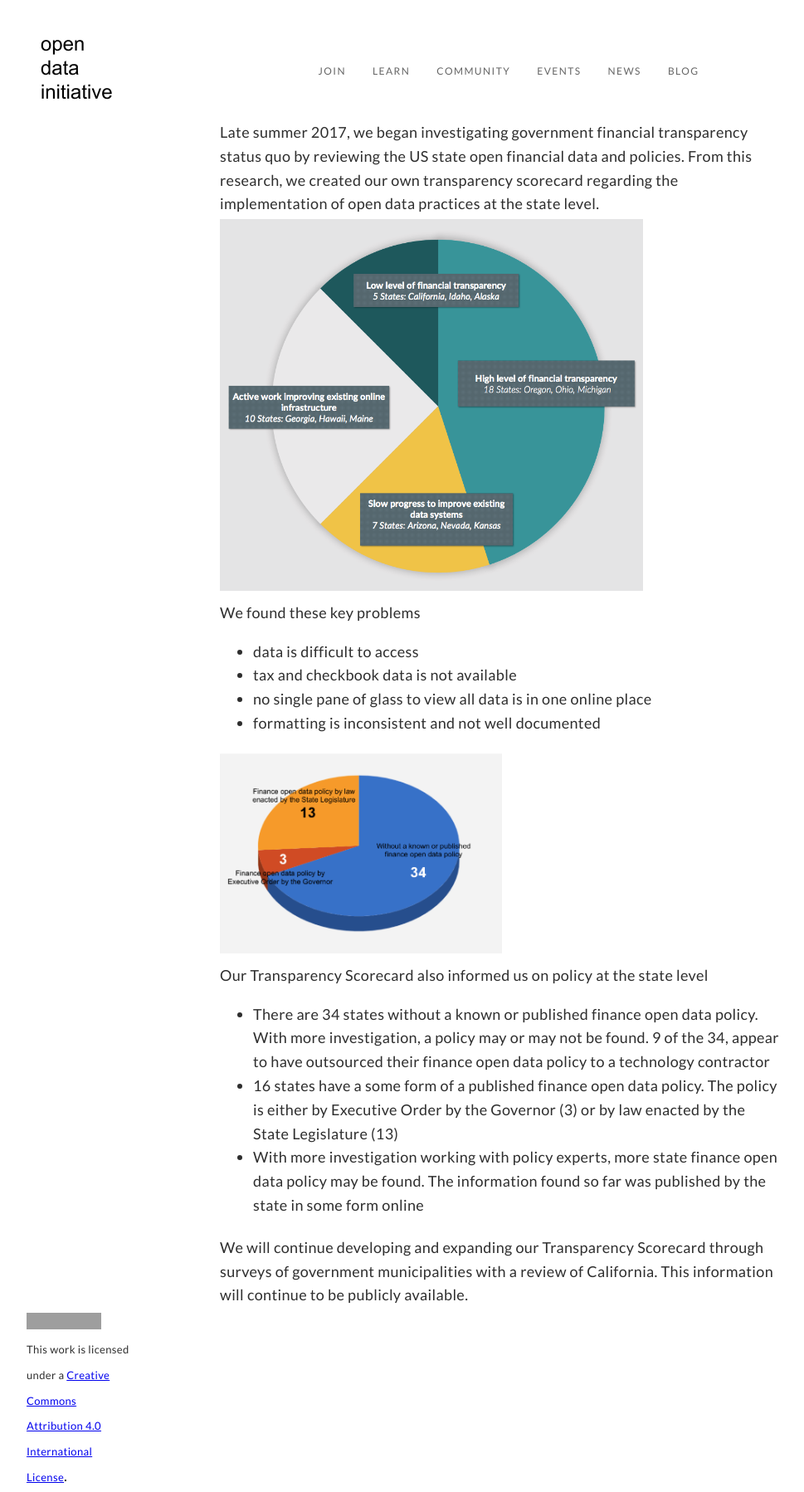
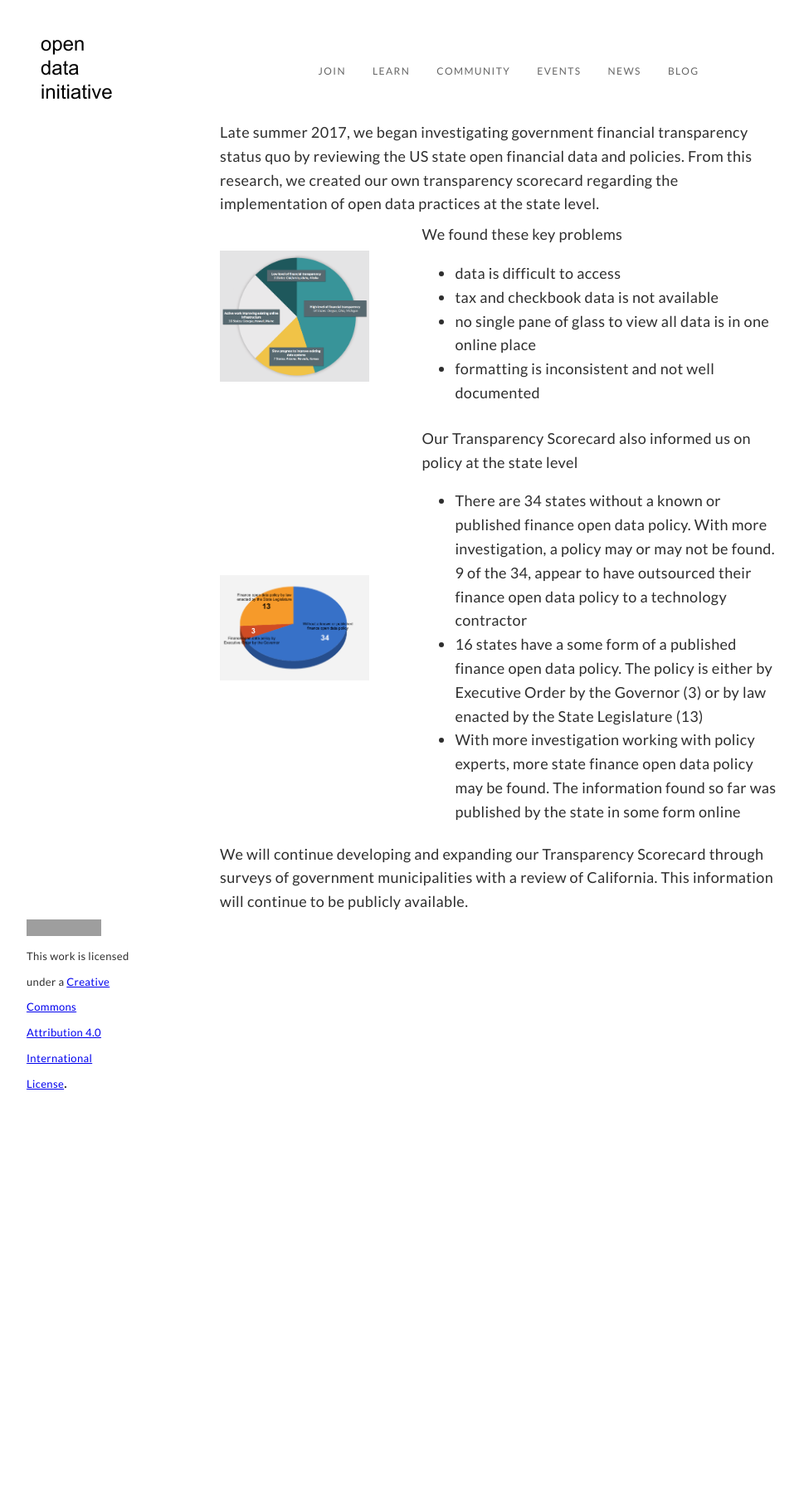
Before and after one commit to opendatainitiative/opendatainitiative.github.io, a Jekyll site: the page built from transparency-scorecard.md, in a window 1280 px wide. Shown: the whole page at 83% size, without its empty margins (35-1004 px from the left). Built offline with Jekyll 4.4.1, drawn with Linux system fonts in a browser that asks for light colours; after the commit the page ends 1323 px from its top, so only the background shows below that; grey boxes are pictures that could not be loaded.

Commit message:
Update transparency-scorecard.md

```diff
--- a/transparency-scorecard.md
+++ b/transparency-scorecard.md
@@ -8,7 +8,7 @@ title: Transparency Scorecard
     <td colspan="2">Late summer 2017, we began investigating government financial transparency status quo by reviewing the US state open financial data and policies. From this research, we created our own transparency scorecard regarding the implementation of open data practices at the state level. </td>
   </tr>
   <tr>
-    <td rowspan="2"><img src="/assets/img/transparency-scorecard-pie.png" alt="Scorecard Pie" width="75%" height="75%"></td>
+    <td rowspan="3"><img src="/assets/img/transparency-scorecard-pie.png" alt="Scorecard Pie" width="75%" height="75%"></td>
   <tr>
   <tr>
     <td>We found these key problems
@@ -21,7 +21,7 @@ title: Transparency Scorecard
      </td>
   </tr>
   <tr>
-    <td rowspan="2"><img src="/assets/img/transparency-policy-pie.png" alt="Policy Pie" width="50%" height="50%"></td>
+    <td rowspan="3"><img src="/assets/img/transparency-policy-pie.png" alt="Policy Pie" width="75%" height="75%"></td>
   <tr>
   <tr>
     <td>Our Transparency Scorecard also informed us on policy at the state level
```
